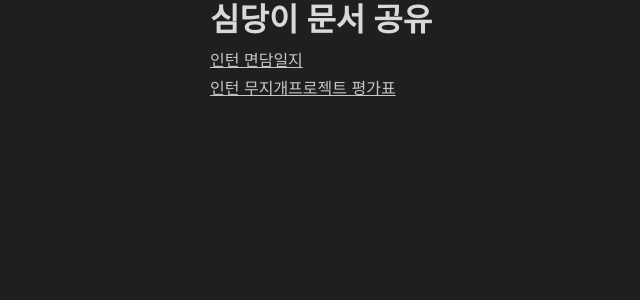
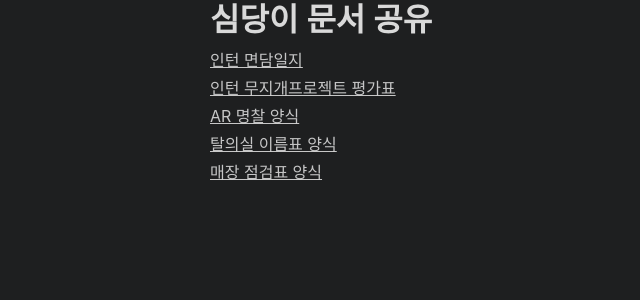
Before and after one commit to hanseodev/hanseodev.github.io, a Jekyll site: the page built from cloud.md, in a window 1280 px wide. Shown: the top 300 px of the page, without its empty margins (94-734 px from the left). Built offline with Jekyll 4.4.1, drawn with Linux system fonts in a browser that asks for light colours.

Commit message:
심당이 문서 공유, 문서 추가

```diff
--- a/cloud.md
+++ b/cloud.md
@@ -3,5 +3,8 @@ layout: lab
 title: 심당이 문서 공유
 ---
 
-- [인턴 면담일지](./assets/cloud/인턴 면담일지.xlsx)
-- [인턴 무지개프로젝트 평가표](./assets/cloud/인턴 무지개프로젝트 평가표.xlsx)
+1. [인턴 면담일지](./assets/cloud/인턴 면담일지.xlsx)
+2. [인턴 무지개프로젝트 평가표](./assets/cloud/인턴 무지개프로젝트 평가표.xlsx)
+3. [AR 명찰 양식](./assets/cloud/AR 명찰 양식.hwp)
+4. [탈의실 이름표 양식](./assets/cloud/탈의실 이름표 양식.hwp)
+5. [매장 점검표 양식](assets/cloud/매장 점검표 양식.hwp)
```
Also changed, not shown: 3 other files.
